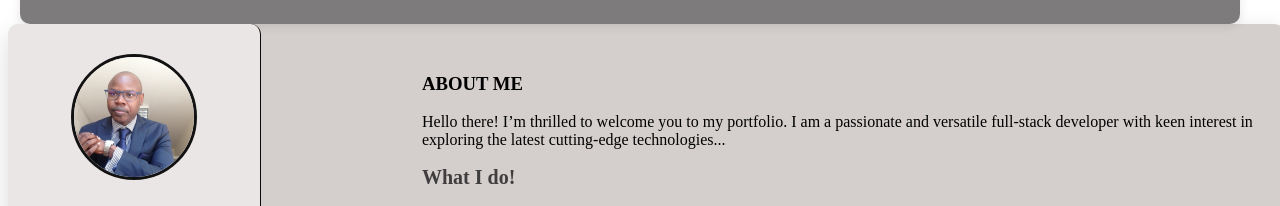
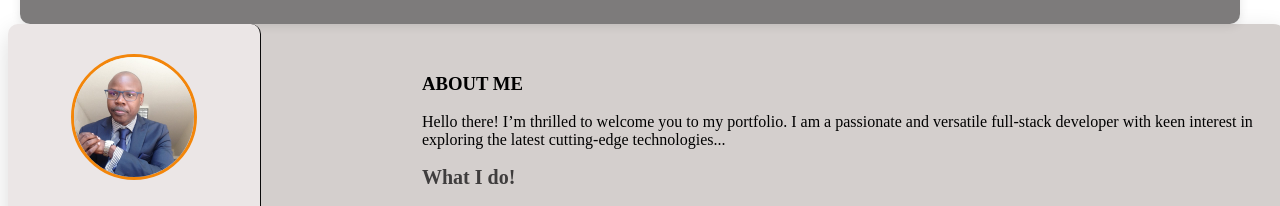
Before and after one commit to Israel-Adam/My-Profile, a plain HTML site: page index.html in a window 1280 px wide. Shown: the part 56-262 px from the top of the page. Drawn offline with Linux system fonts and the light colour scheme.

Commit message:
third commit

```diff
--- a/style.css
+++ b/style.css
@@ -102,7 +102,7 @@ main {
   border-radius: 50%;
   object-fit: cover;
   margin-bottom: 15px;
-  border: 3px solid #131212;
+  border: 3px solid #f3860a;
 }
 
 .profile h2 {
```
